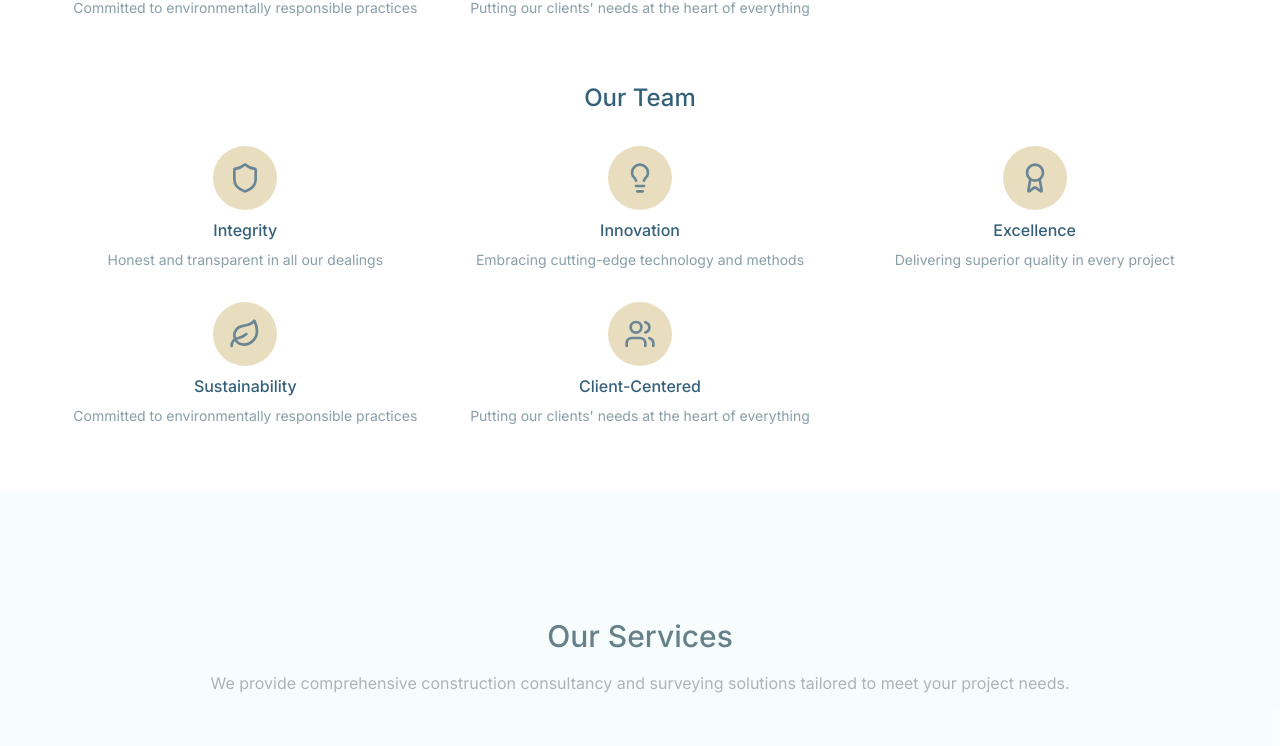
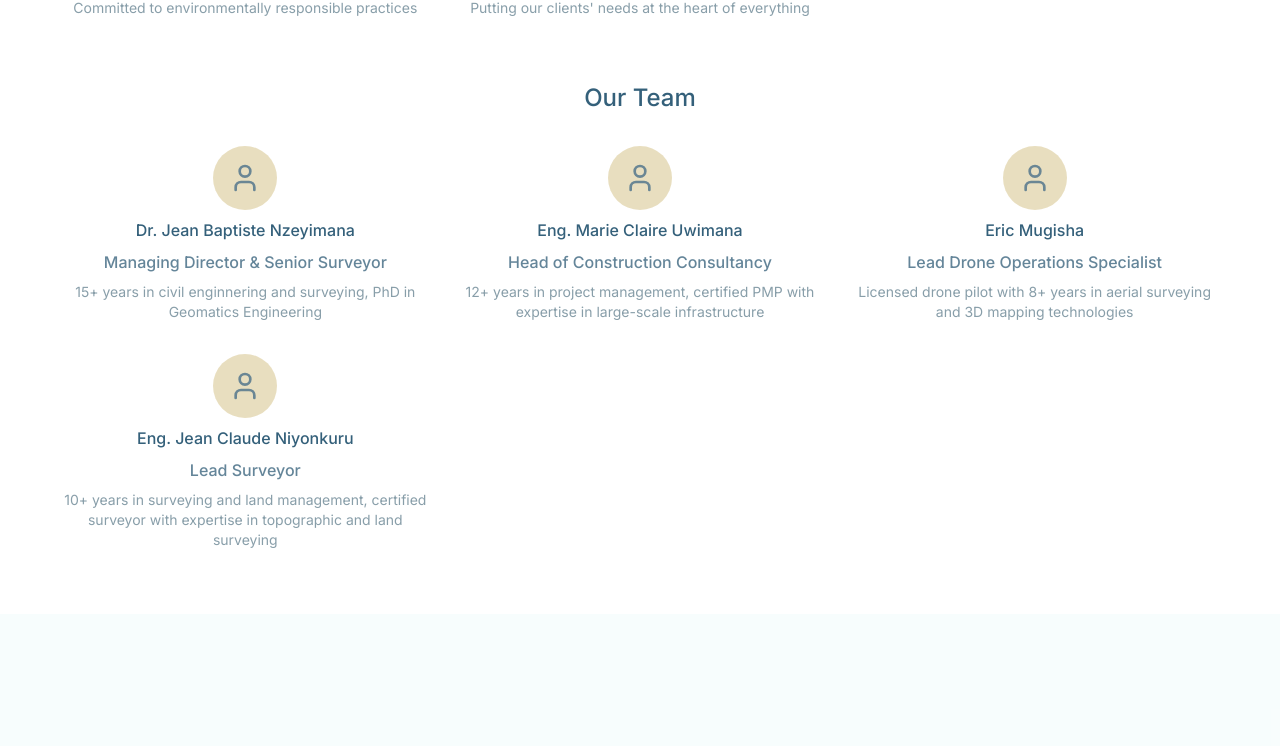
Before and after one commit to DavidMANZI-093/apex, a Next.js app: page / in a window 1280 px wide. Shown: the part 1832-2578 px from the top of the page. Built offline with nearby package versions, Linux system fonts and the light colour scheme.

Commit message:
Auto-commit at 02/07/2025, 20:39:13 for inactivity period...

```diff
--- a/src/components/about.tsx
+++ b/src/components/about.tsx
@@ -1,4 +1,4 @@
-import { Shield, Lightbulb, Award, Leaf, Users, Target, Compass, Handshake } from "lucide-react";
+import { Shield, Lightbulb, Award, Leaf, Users, Target, Compass, Handshake, User } from "lucide-react";
 
 const about = () => {
   const values = [
@@ -27,6 +27,33 @@ const about = () => {
       name: "Client-Centered",
       description: "Putting our clients' needs at the heart of everything",
     },
+  ];
+
+  const team = [
+    {
+      name: "Dr. Jean Baptiste Nzeyimana",
+      position: "Managing Director & Senior Surveyor",
+      bio: "15+ years in civil enginnering and surveying, PhD in Geomatics Engineering",
+      image: "",
+    },
+    {
+      name: "Eng. Marie Claire Uwimana",
+      position: "Head of Construction Consultancy",
+      bio: "12+ years in project management, certified PMP with expertise in large-scale infrastructure",
+      image: "",
+    },
+    {
+      name: "Eric Mugisha",
+      position: "Lead Drone Operations Specialist",
+      bio: "Licensed drone pilot with 8+ years in aerial surveying and 3D mapping technologies",
+      image: "",
+    },
+    {
+      name: "Eng. Jean Claude Niyonkuru",
+      position: "Lead Surveyor",
+      bio: "10+ years in surveying and land management, certified surveyor with expertise in topographic and land surveying",
+      image: "",
+    }
   ];
 
   return (
@@ -109,15 +136,18 @@ const about = () => {
             Our Team
           </h3>
           <div className="grid sm:grid-cols-2 lg:grid-cols-3 gap-8">
-            {values.map((value, index) => (
+            {team.map((value, index) => (
               <div key={index} className="flex flex-col text-center gap-2 items-center group">
                 <div className="w-16 h-16 bg-dutch-white/75 group-hover:bg-indigo-dye/85 transition-colors duration-200 rounded-full flex items-center justify-center mx-auto">
-                  <value.icon className="w-8 h-8 text-slate-gray group-hover:text-white transition-colors duration-200" />
+                  <User className="w-8 h-8 text-slate-gray group-hover:text-white transition-colors duration-200" />
                 </div>
                 <h4 className="!font-medium !text-indigo-dye/85">
                   {value.name}
                 </h4>
-                <p className="text-sm text-slate-gray/80">{value.description}</p>
+                <h5 className="!font-medium !text-indigo-dye/65">
+                  {value.position}
+                </h5>
+                <p className="text-sm text-slate-gray/80">{value.bio}</p>
               </div>
             ))}
           </div>
```
